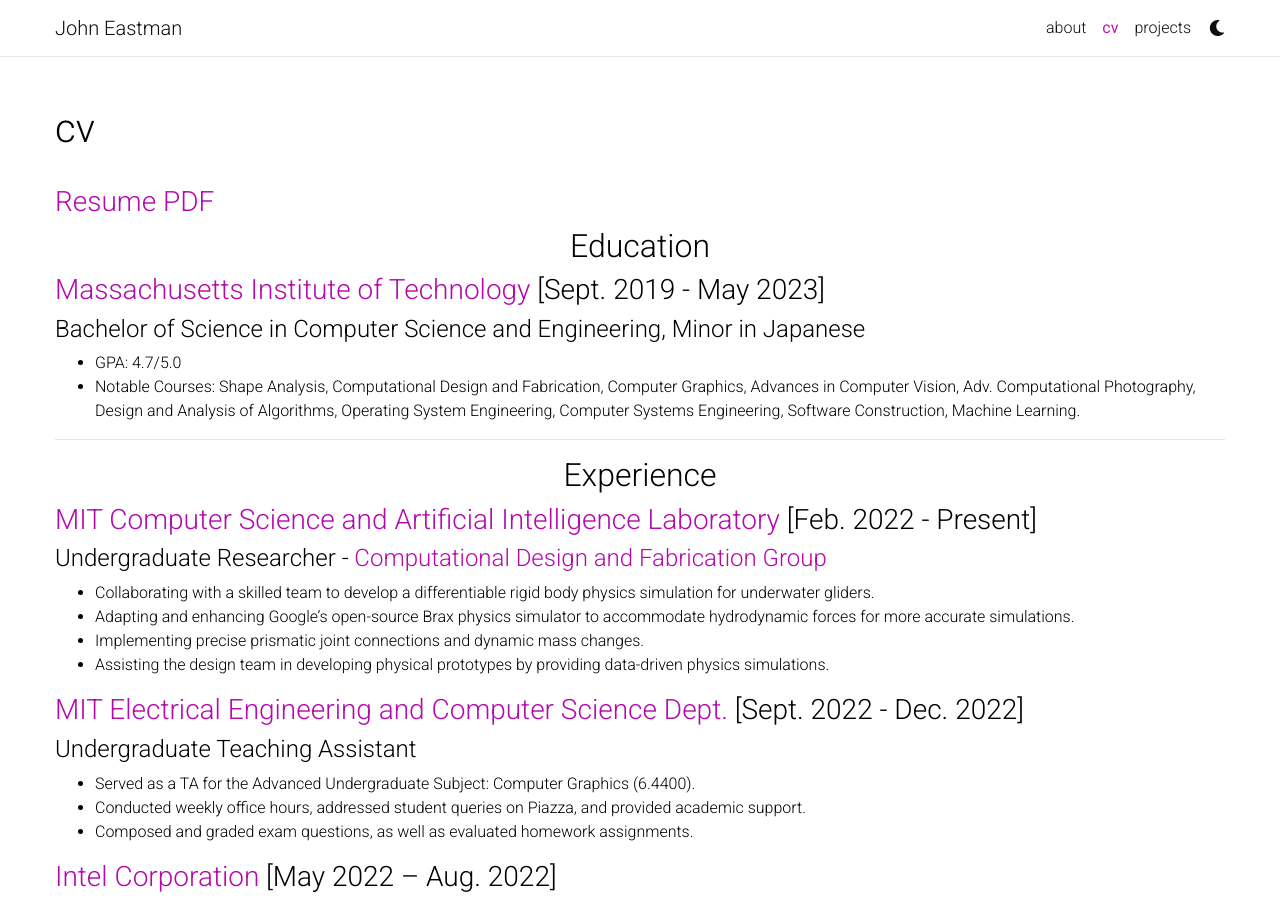
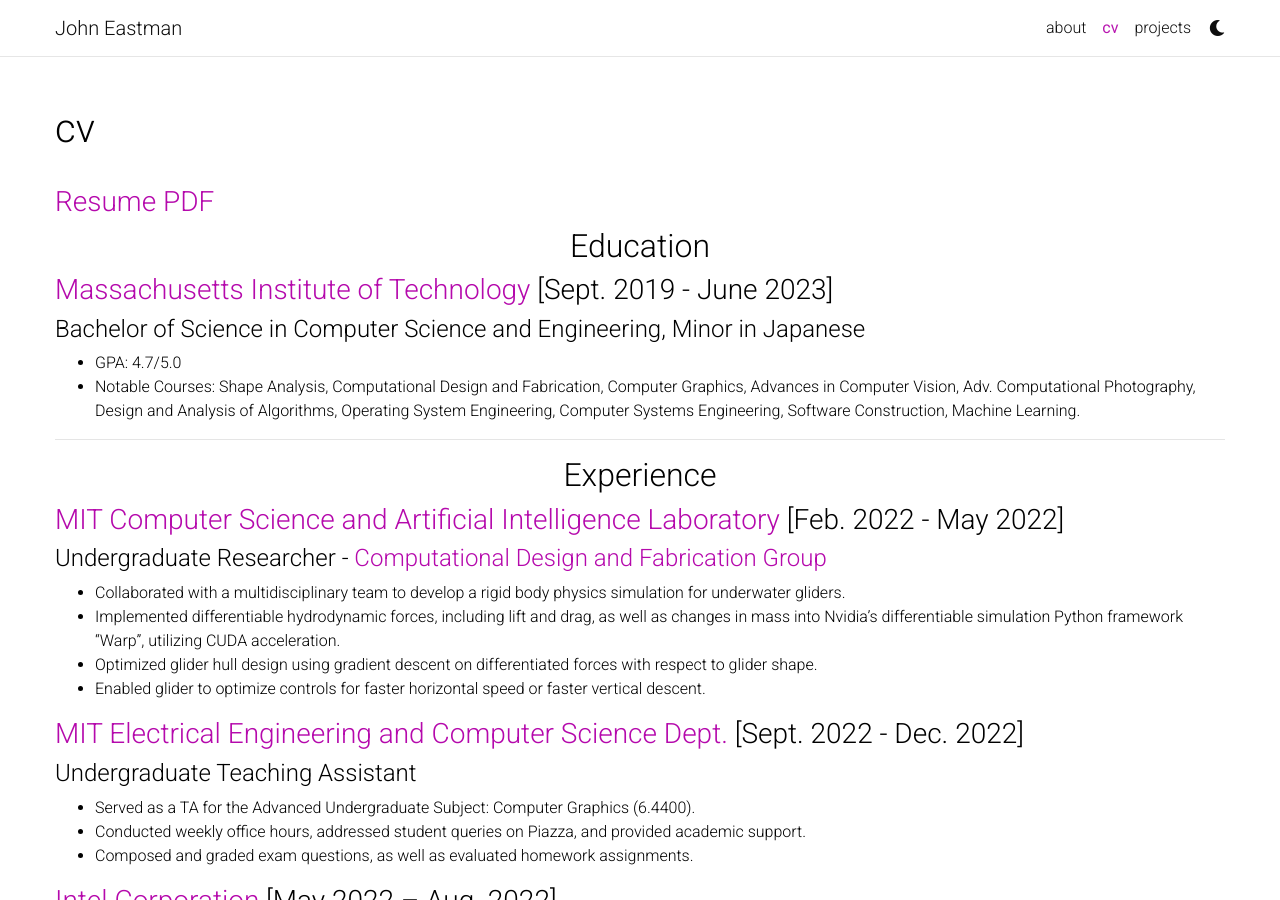
Before and after one commit to RedSweatshirt/RedSweatshirt.github.io, a Jekyll site: the page built from _pages/cv.md, in a window 1280 px wide and 900 px high. Built offline with Jekyll 4.4.1, drawn with Linux system fonts in a browser that asks for light colours; comment, search, counter and statistics services are not loaded; a style sheet for code colours, icons or effects is not loaded.

Commit message:
Rewrote CDFG UROP

```diff
--- a/_pages/cv.md
+++ b/_pages/cv.md
@@ -10,7 +10,7 @@
 ### <a href="/assets/pdf/JohnEastmanResume.pdf">Resume PDF</a>
 
 ## <center>Education</center>
-### [Massachusetts Institute of Technology](https://mit.edu/) [Sept. 2019 - May 2023]
+### [Massachusetts Institute of Technology](https://mit.edu/) [Sept. 2019 - June 2023]
 #### Bachelor of Science in Computer Science and Engineering, Minor in Japanese
 - GPA: 4.7/5.0
 - Notable Courses: Shape Analysis, Computational Design and Fabrication, Computer Graphics, Advances in Computer Vision, Adv. Computational Photography, Design and Analysis of Algorithms, Operating System Engineering, Computer Systems Engineering, Software Construction, Machine Learning.
@@ -18,12 +18,12 @@
 ---
 
 ## <center>Experience</center>
-### [MIT Computer Science and Artificial Intelligence Laboratory](https://www.csail.mit.edu/) [Feb. 2022 - Present]
+### [MIT Computer Science and Artificial Intelligence Laboratory](https://www.csail.mit.edu/) [Feb. 2022 - May 2022]
 #### Undergraduate Researcher - [Computational Design and Fabrication Group](https://cdfg.mit.edu/)
-- Collaborating with a skilled team to develop a differentiable rigid body physics simulation for underwater gliders.
-- Adapting and enhancing Google's open-source Brax physics simulator to accommodate hydrodynamic forces for more accurate simulations.
-- Implementing precise prismatic joint connections and dynamic mass changes.
-- Assisting the design team in developing physical prototypes by providing data-driven physics simulations.
+- Collaborated with a multidisciplinary team to develop a rigid body physics simulation for underwater gliders.
+- Implemented differentiable hydrodynamic forces, including lift and drag, as well as changes in mass into Nvidia’s differentiable simulation Python framework “Warp”, utilizing CUDA acceleration.
+- Optimized glider hull design using gradient descent on differentiated forces with respect to glider shape.
+- Enabled glider to optimize controls for faster horizontal speed or faster vertical descent.
 
 ### [MIT Electrical Engineering and Computer Science Dept.](https://www.eecs.mit.edu/) [Sept. 2022 - Dec. 2022]
 #### Undergraduate Teaching Assistant
```
Also changed, not shown: _pages/about.md (+1 -1 lines), 1 other file.
